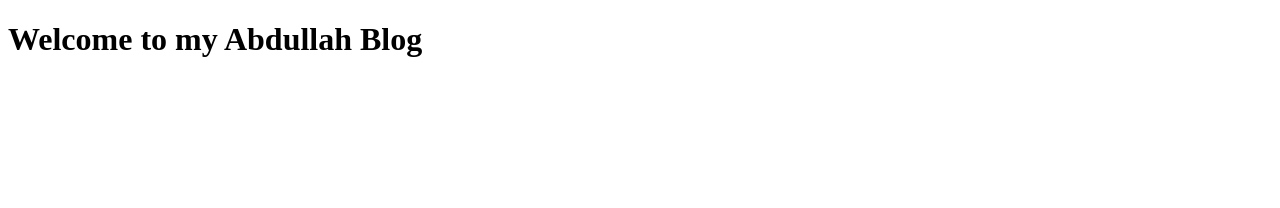
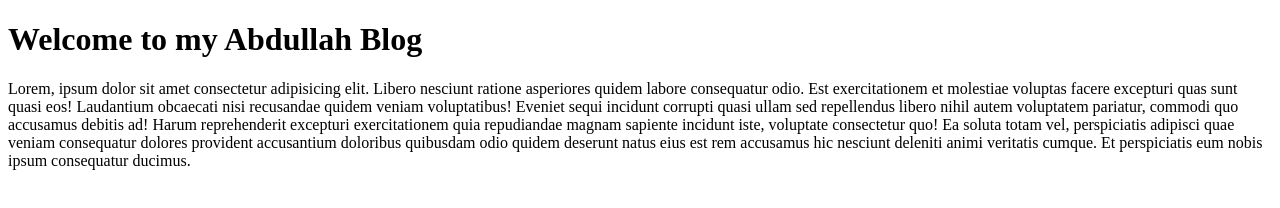
Before and after one commit to abdalabaaji/abdullah_blog, a plain HTML site: page index.html in a window 1280 px wide. Drawn offline with Linux system fonts and the light colour scheme.

Commit message:
update index.html

```diff
--- a/index.html
+++ b/index.html
@@ -9,6 +9,14 @@
 
 <body>
     <h1>Welcome to my Abdullah Blog</h1>
+    <p>Lorem, ipsum dolor sit amet consectetur adipisicing elit. Libero nesciunt ratione asperiores quidem labore
+        consequatur odio. Est exercitationem et molestiae voluptas facere excepturi quas sunt quasi eos! Laudantium
+        obcaecati nisi recusandae quidem veniam voluptatibus! Eveniet sequi incidunt corrupti quasi ullam sed
+        repellendus libero nihil autem voluptatem pariatur, commodi quo accusamus debitis ad! Harum reprehenderit
+        excepturi exercitationem quia repudiandae magnam sapiente incidunt iste, voluptate consectetur quo! Ea soluta
+        totam vel, perspiciatis adipisci quae veniam consequatur dolores provident accusantium doloribus quibusdam odio
+        quidem deserunt natus eius est rem accusamus hic nesciunt deleniti animi veritatis cumque. Et perspiciatis eum
+        nobis ipsum consequatur ducimus.</p>
 </body>
 
 </html>
```
